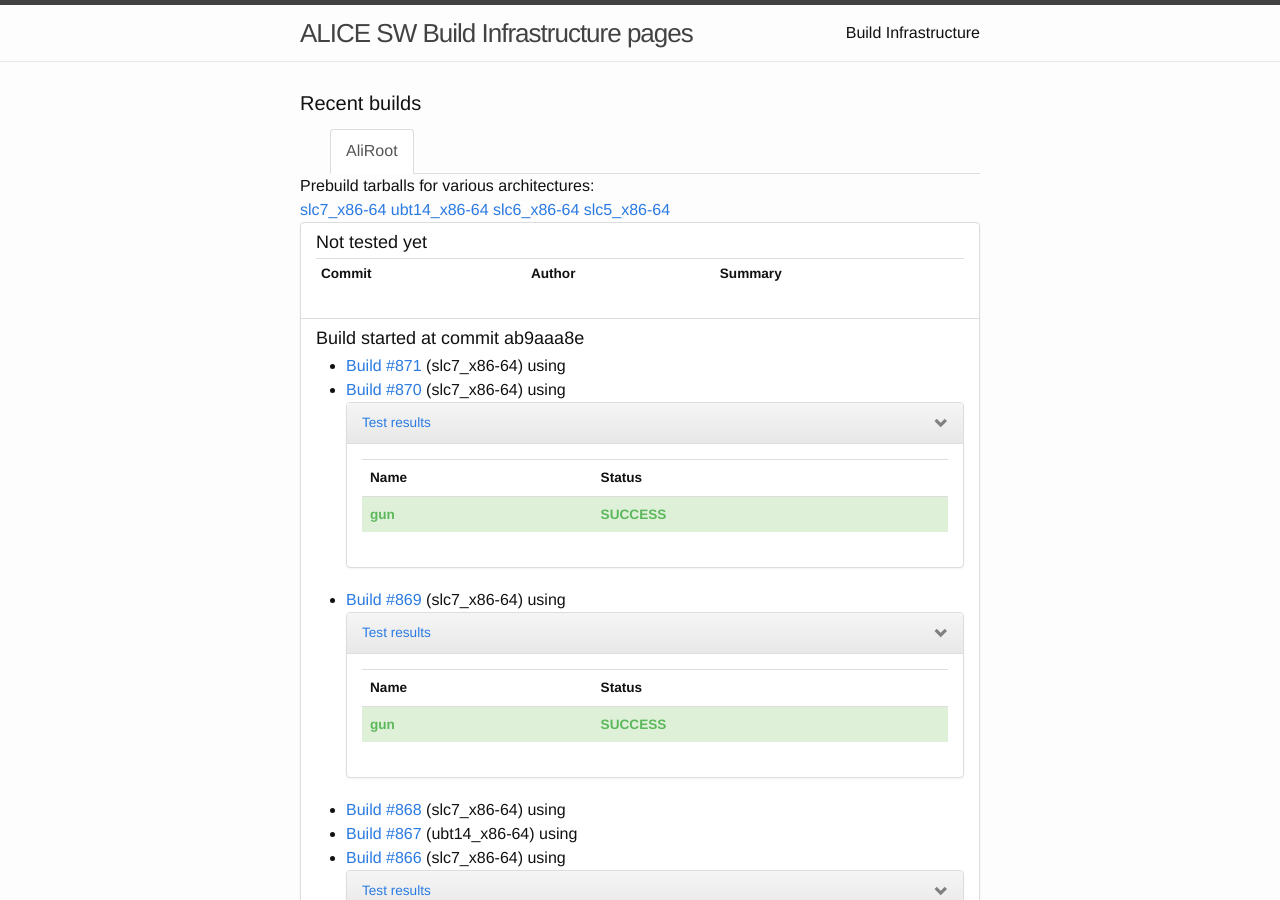
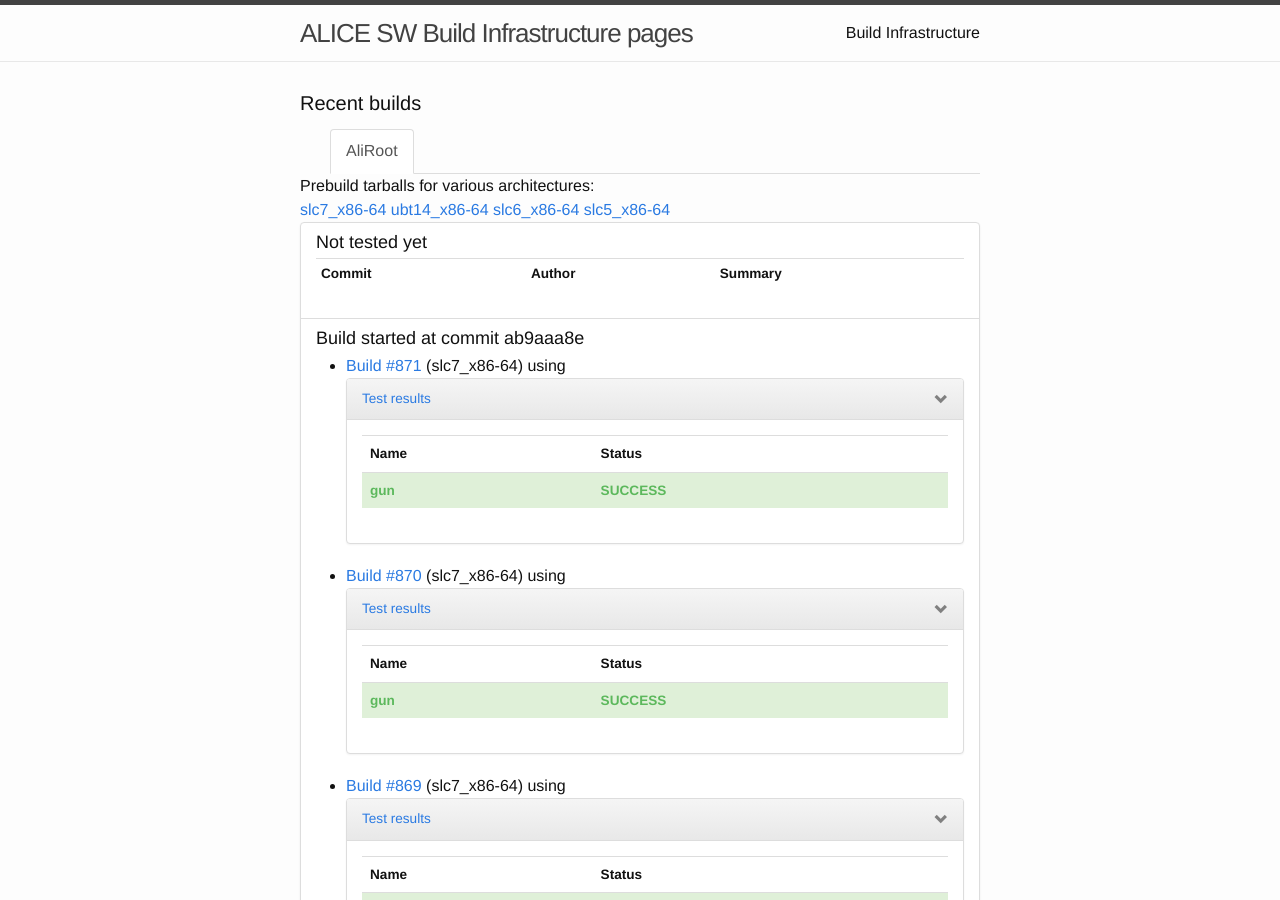
Before and after one commit to alisw/alisw.github.io, a Jekyll site: the page built from index.html, in a window 1280 px wide and 900 px high. Built offline with Jekyll 4.4.1, drawn with Linux system fonts in a browser that asks for light colours; nearby versions of some CDN libraries.

Commit message:
Updated results.

```diff
--- a/_data/tests_status.json
+++ b/_data/tests_status.json
@@ -493,6 +493,18 @@
             }
           } ]
         }
+      }, {
+        "key" : "871",
+        "by_name" : {
+          "buckets" : [ {
+            "key" : "gun",
+            "status" : {
+              "buckets" : [ {
+                "key" : "SUCCESS"
+              } ]
+            }
+          } ]
+        }
       } ]
     }
   }
```
